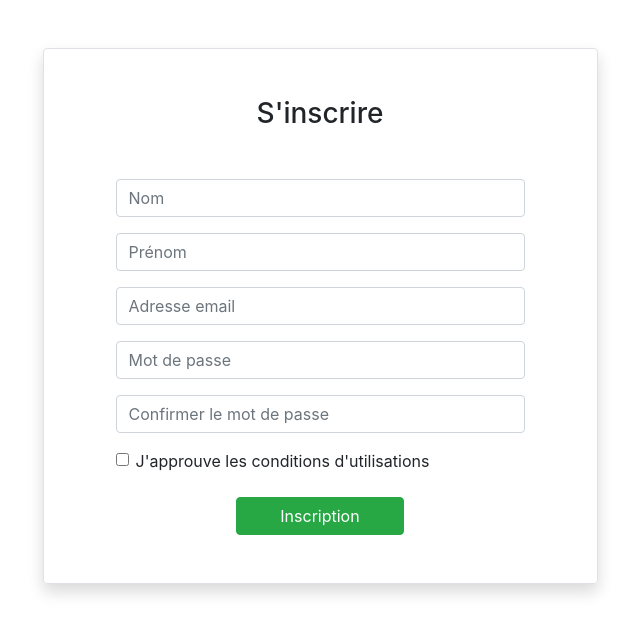
After one commit to eudzb/conf-project, a PHP site: page /page-inscription.php in a window 1280 px wide. The commit adds this page. Shown: the top 634 px of the page, without its empty margins (320-960 px from the left). Run offline with PHP 8.4, Linux system fonts and the light colour scheme.

Commit message:
Page connexion et inscription ok

```diff
--- /dev/null
+++ b/src/page-inscription.php
@@ -0,0 +1,67 @@
+<!DOCTYPE html>
+<html lang="en" dir="ltr">
+  <head>
+    <meta charset="utf-8">
+    <title>Conferank</title>
+    <link rel="stylesheet" href="https://stackpath.bootstrapcdn.com/bootstrap/4.3.1/css/bootstrap.min.css" integrity="sha384-ggOyR0iXCbMQv3Xipma34MD+dH/1fQ784/j6cY/iJTQUOhcWr7x9JvoRxT2MZw1T" crossorigin="anonymous">
+    <link href="https://fonts.googleapis.com/icon?family=Material+Icons" rel="stylesheet">
+    <link rel="stylesheet" href="../css/style.css">
+  </head>
+  <body>
+    <div class="container mt-5">
+      <div class="col-md-6 offset-md-3 mt-5 border rounded shadow pl-4 pr-4">
+        <h3 class="text-center mt-5">S'inscrire</h3>
+        <form autocomplete="off">
+          <div class="form-group mt-5 ml-5 mr-5">
+            <input
+            type="text"
+            name="nom"
+            class="form-control"
+            placeholder="Nom"
+            autocomplete="off">
+          </div>
+          <div class="form-group ml-5 mr-5">
+            <input
+            type="text"
+            name="prenom"
+            class="form-control"
+            placeholder="Prénom"
+            autocomplete="off">
+          </div>
+          <div class="form-group ml-5 mr-5">
+            <input
+            type="email"
+            name="email"
+            class="form-control"
+            placeholder="Adresse email"
+            autocomplete="off">
+          </div>
+          <div class="form-group ml-5 mr-5">
+            <input
+            type="password"
+            class="form-control"
+            placeholder="Mot de passe"
+            autocomplete="off">
+          </div>
+          <div class="form-group ml-5 mr-5">
+            <input
+            type="password"
+            class="form-control"
+            placeholder="Confirmer le mot de passe"
+            autocomplete="off">
+          </div>
+          <div class="form-check ml-5 mr-5">
+            <input
+            type="checkbox"
+            class="form-check-input"
+            id="condition">
+            <label class="form-check-label" for="condition">J'approuve les conditions d'utilisations</label>
+          </div>
+            <button
+            type="submit"
+            class="btn btn-success mt-4 mb-5 col-md-4 offset-md-4">Inscription</button>
+        </form>
+      </div>
+    </div>
+  </body>
+</html>
```
Also changed, not shown: src/page-conf.php (+15 -17 lines), src/page-connexion.php (added, +40 -0 lines).
